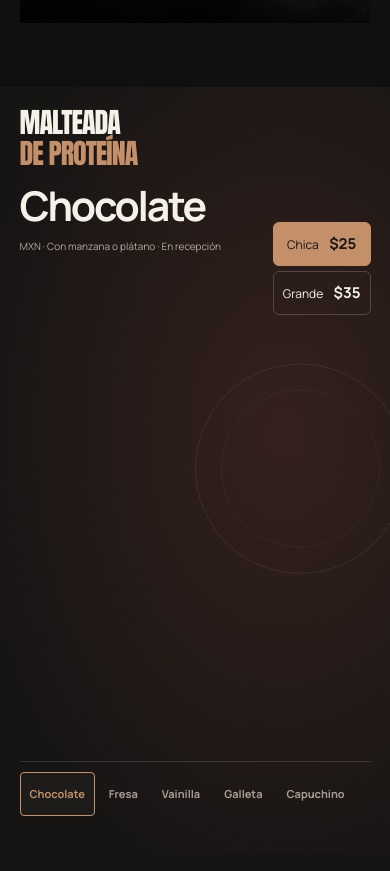
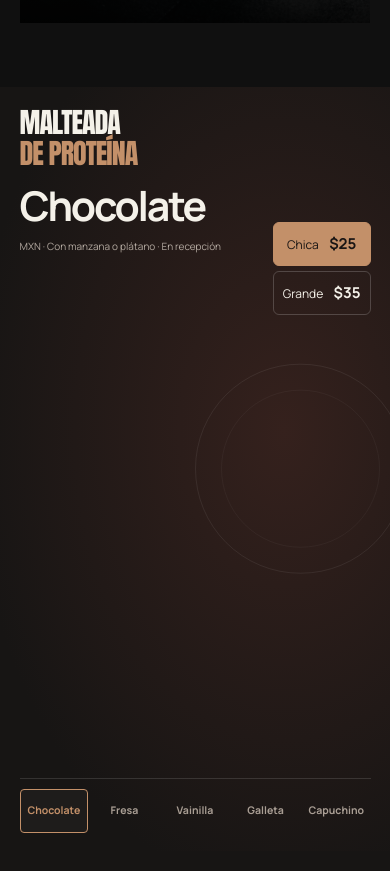
Before and after one commit to Alanblancas2305/Iron-Family, a website built with Vite: page index.html in a window 390 px wide. Shown: the part 4578-5449 px from the top of the page. Built offline with nearby package versions, Linux system fonts and the light colour scheme; files whose address does not match are found by name; a web font is replaced by a local one.

Commit message:
Corrige recorte de sabores en celulares

```diff
--- a/src/mobile.css
+++ b/src/mobile.css
@@ -16,7 +16,7 @@
 }
 @media(max-width:580px){
  .site-header{padding-inline:14px;gap:8px}.site-header .brand{font-size:12px;gap:7px;letter-spacing:.015em}.site-header .brand-logo{width:38px;height:38px}.site-header .brand small{font-size:6px;letter-spacing:.1em}.header-actions .button{font-size:10px;min-height:44px;padding:9px}.menu-toggle{width:44px;height:44px}.header-actions{gap:6px}.wrap{padding-inline:20px}.section{padding-block:64px}.section-heading{gap:20px}.schedule-card{padding:23px}.schedule-card dl>div{display:block}.schedule-card dt{margin-bottom:8px}.schedule-card dd{font-size:clamp(23px,6.9vw,31px)}
- .fuel-pin{min-height:710px!important}.fuel-scenes{top:260px;bottom:138px}.fuel-sizes{top:115px}.fuel-serving{max-width:62%;font-size:10px}.fuel-flavor h3{font-size:35px}.fuel-kicker{font-size:10px}.fuel-flavor>p{font-size:12px}.fuel-bottom{bottom:35px}.fuel-selector{flex-wrap:wrap;justify-content:flex-start;gap:4px}.fuel-selector button{font-size:11px;padding:7px 9px}.fuel-visual-note{font-size:9px}.fuel-sizes button{font-size:12px}.fuel-bottom #flavor-count,.fuel-skip{font-size:11px}.pre-pin{min-height:640px!important}.pre-bottom p{font-size:12px;max-width:55%}.pre-bottom p span{font-size:10px}.pre-controls{gap:6px}.pre-controls span{font-size:9px}.pre-heading .eyebrow{font-size:9px}
+ .fuel-pin{min-height:0}.fuel-scenes{top:260px;bottom:138px}.fuel-sizes{top:115px}.fuel-serving{max-width:62%;font-size:10px}.fuel-flavor h3{font-size:35px}.fuel-kicker{font-size:10px}.fuel-flavor>p{font-size:12px}.fuel-bottom{bottom:35px}.fuel-selector{flex-wrap:wrap;justify-content:flex-start;gap:4px}.fuel-selector button{font-size:11px;padding:7px 9px}.fuel-visual-note{font-size:9px}.fuel-sizes button{font-size:12px}.fuel-bottom #flavor-count,.fuel-skip{font-size:11px}.pre-pin{min-height:640px!important}.pre-bottom p{font-size:12px;max-width:55%}.pre-bottom p span{font-size:10px}.pre-controls{gap:6px}.pre-controls span{font-size:9px}.pre-heading .eyebrow{font-size:9px}
  .coaches-section .team-caption{position:relative;left:auto;right:auto;bottom:auto;padding:20px;background:#101010}.coaches-section .team-photo{aspect-ratio:auto;overflow:visible;max-height:none}.coaches-section .team-photo img{height:auto}.coaches-section .team-photo:after{display:none}.coaches-section .team-caption .rough{font-size:26px}.coaches-section .team-caption>span:last-child{font-size:10px}.payment-logos{gap:10px}.payments>small{font-size:12px}
 }
 @media(max-width:360px){.site-header .brand small{display:none}.site-header .brand{font-size:11px}.site-header .brand-logo{width:32px;height:32px}.header-actions .button{font-size:9px;padding-inline:7px}.site-header{padding-inline:10px}.section-heading h2,.membership-section h2{font-size:34px}.modality-caption>.rough{font-size:37px}.panther-title{font-size:15.7vw}.comment-meta{font-size:10px}.membership-box{padding:25px 20px}}
@@ -58,3 +58,38 @@
 @media (max-width: 600px) {
  .fuel-flavor #flavor-name { font-size: clamp(38px, 10.5vw, 60px); margin: 8px 0; }
 }
+
+/* Use the viewport with browser bars visible, so flavor controls never sit underneath them. */
+@media (max-width: 600px) {
+ .fuel-pin {
+   height: calc(100svh - 80px);
+   min-height: 0;
+ }
+ .fuel-bottom {
+   bottom: calc(18px + env(safe-area-inset-bottom, 0px));
+   padding-top: 10px;
+ }
+ .fuel-selector {
+   display: grid;
+   grid-template-columns: repeat(5, minmax(0, 1fr));
+   gap: 2px;
+   width: 100%;
+ }
+ .fuel-selector button {
+   justify-content: center;
+   min-width: 0;
+   min-height: 44px;
+   padding: 8px 2px;
+   font-size: clamp(9px, 2.7vw, 12px);
+   white-space: nowrap;
+ }
+ .fuel-scenes {
+   top: clamp(210px, 32svh, 260px);
+   bottom: calc(94px + env(safe-area-inset-bottom, 0px));
+   container-type: size;
+ }
+ .fuel-composition {
+   width: min(100%, 360px, 85cqh);
+   height: min(100%, 420px);
+ }
+}
```
